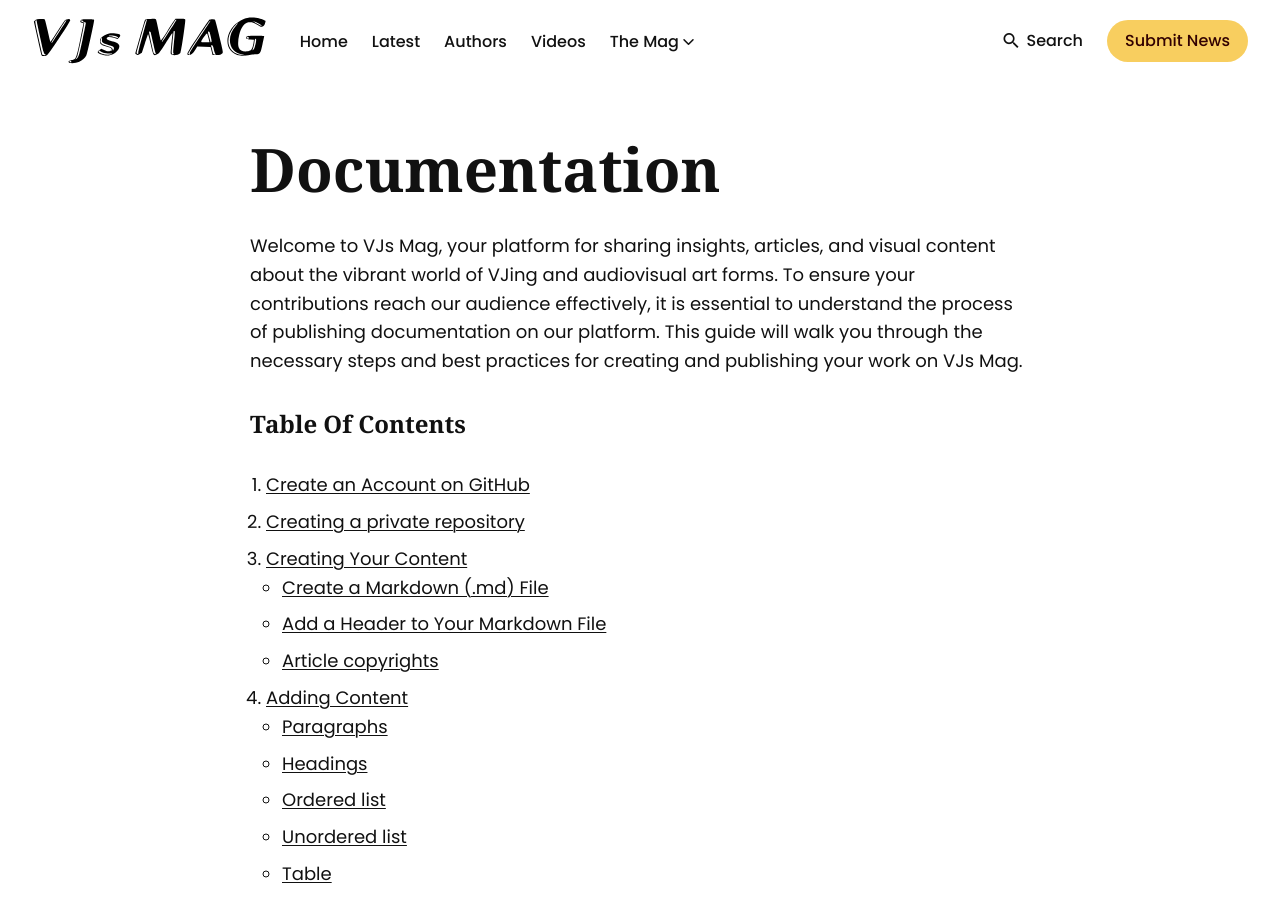
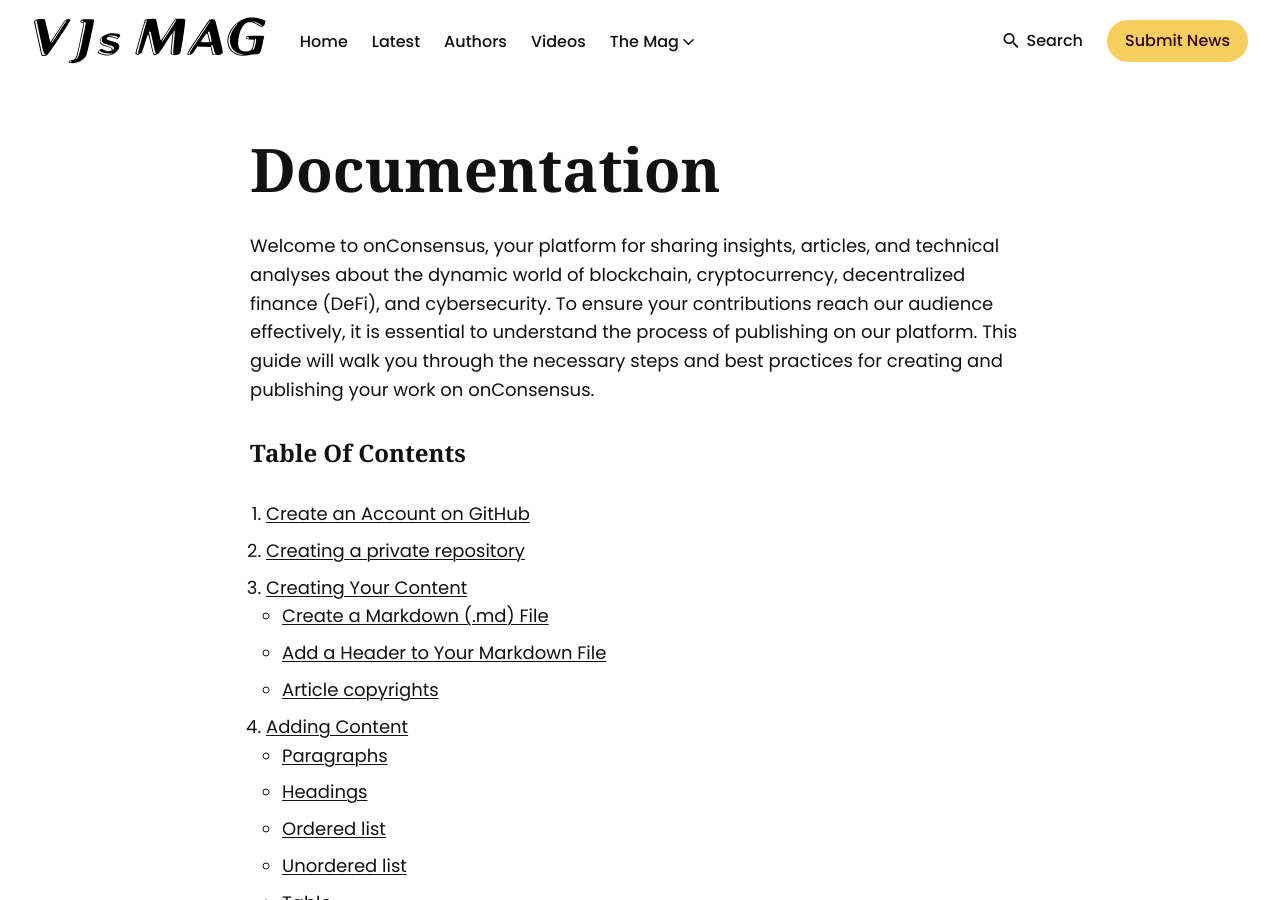
Before and after one commit to onConsensus/website, a Jekyll site: the page built from _pages/documentation.md, in a window 1280 px wide and 900 px high. Built offline with Jekyll 4.4.1, drawn with Linux system fonts in a browser that asks for light colours.

Commit message:
Update documentation.md

```diff
--- a/_pages/documentation.md
+++ b/_pages/documentation.md
@@ -4,7 +4,7 @@ title: Documentation
 permalink: /documentation/
 image:
 ---
-Welcome to VJs Mag, your platform for sharing insights, articles, and visual content about the vibrant world of VJing and audiovisual art forms. To ensure your contributions reach our audience effectively, it is essential to understand the process of publishing documentation on our platform. This guide will walk you through the necessary steps and best practices for creating and publishing your work on VJs Mag.
+Welcome to onConsensus, your platform for sharing insights, articles, and technical analyses about the dynamic world of blockchain, cryptocurrency, decentralized finance (DeFi), and cybersecurity. To ensure your contributions reach our audience effectively, it is essential to understand the process of publishing on our platform. This guide will walk you through the necessary steps and best practices for creating and publishing your work on onConsensus.
 
 ### Table Of Contents
 
```
